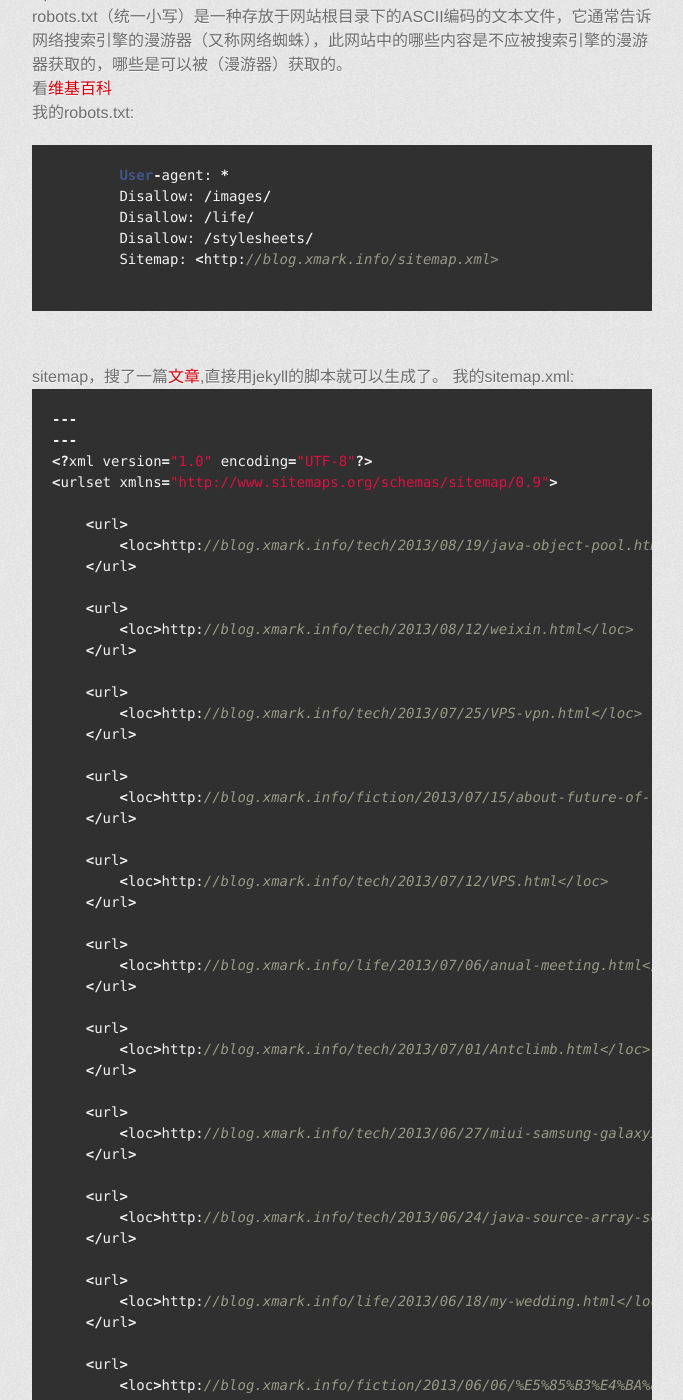
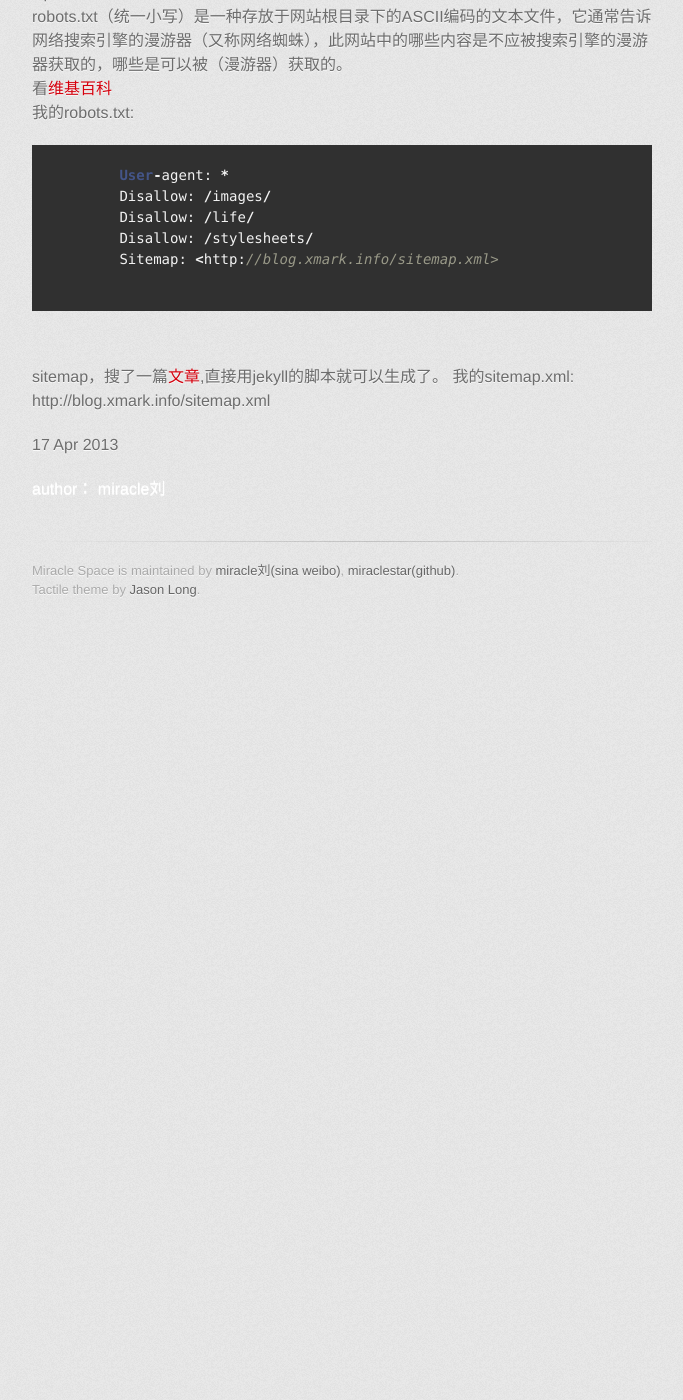
Before and after one commit to miraclestar/myblog, a Jekyll site: the page built from _posts/2013-04-17-jekyll-rss.html, in a window 1280 px wide and 1400 px high, scrolled down 579 px. Shown: the whole window, without its empty margins (298-981 px from the left). Built offline with Jekyll 4.4.1, drawn with Linux system fonts in a browser that asks for light colours; nearby versions of some CDN libraries; some web fonts are replaced; Markdown is read by kramdown in place of the engine named in the settings; comment, search, counter and statistics services are not loaded; after the commit the page ends 1209 px from its top, so only the background shows below that; some of the changed text lies outside the part shown.

Commit message:
add tags

```diff
--- a/_posts/2013-04-09-git-config.html
+++ b/_posts/2013-04-09-git-config.html
@@ -2,6 +2,7 @@
 layout: default
 title: windows下如何配置github ssh 公钥
 category: tech
+tags: jekyll
 ---
 <h2>{{ page.title }}</h2>
  <div>1. 安装git，从程序目录打开 "Git Bash"&nbsp;</div><div>2. 键入命令：ssh-keygen -t rsa -C "email@email.com"</div>
--- a/_posts/2013-04-17-jekyll-rss.html
+++ b/_posts/2013-04-17-jekyll-rss.html
@@ -32,27 +32,6 @@ tags: [jekyll, gitpages, rss, sitemap, robots]
 	<br>
 	sitemap，搜了一篇<a href="http://vvv.tobiassjosten.net/jekyll/jekyll-sitemap-without-plugins/">文章</a>,直接用jekyll的脚本就可以生成了。
 	我的sitemap.xml:
-	{%highlight java%}
----
----
-<?xml version="1.0" encoding="UTF-8"?>
-<urlset xmlns="http://www.sitemaps.org/schemas/sitemap/0.9">
-    {% for post in site.posts %}
-    <url>
-        <loc>http://blog.xmark.info{{ post.url | remove: 'index.html' }}</loc>
-    </url>
-    {% endfor %}
-
-    {% for page in site.pages %}
-    {% if page.layout != nil %}
-    {% if page.layout != 'feed' %}
-    <url>
-        <loc>http://blog.xmark.info{{ page.url | remove: 'index.html' }}</loc>
-    </url>
-    {% endif %}
-    {% endif %}
-    {% endfor %}
-</urlset>
-	{%endhighlight%}
+	http://blog.xmark.info/sitemap.xml
 </p>
 <p>{{ page.date | date_to_string }}</p>
```
